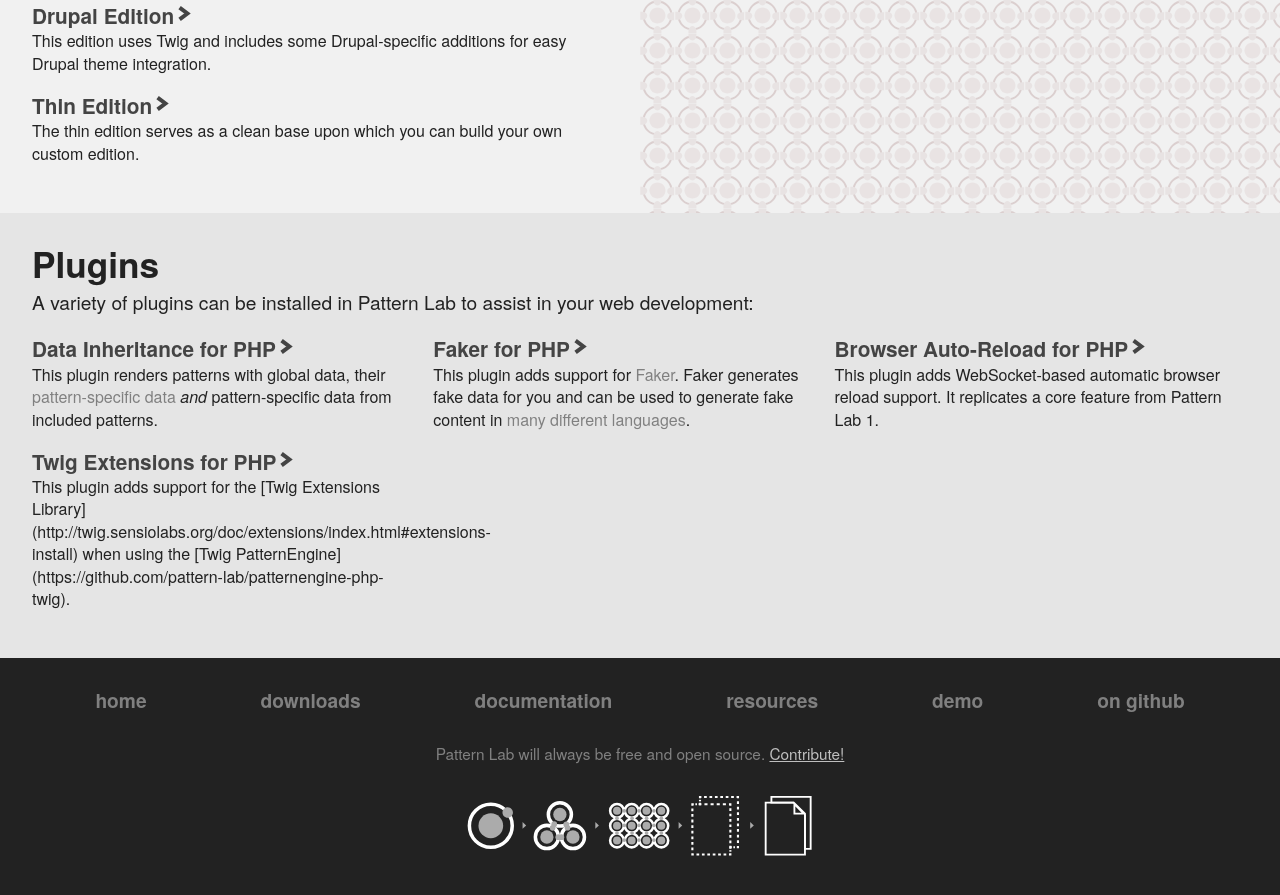
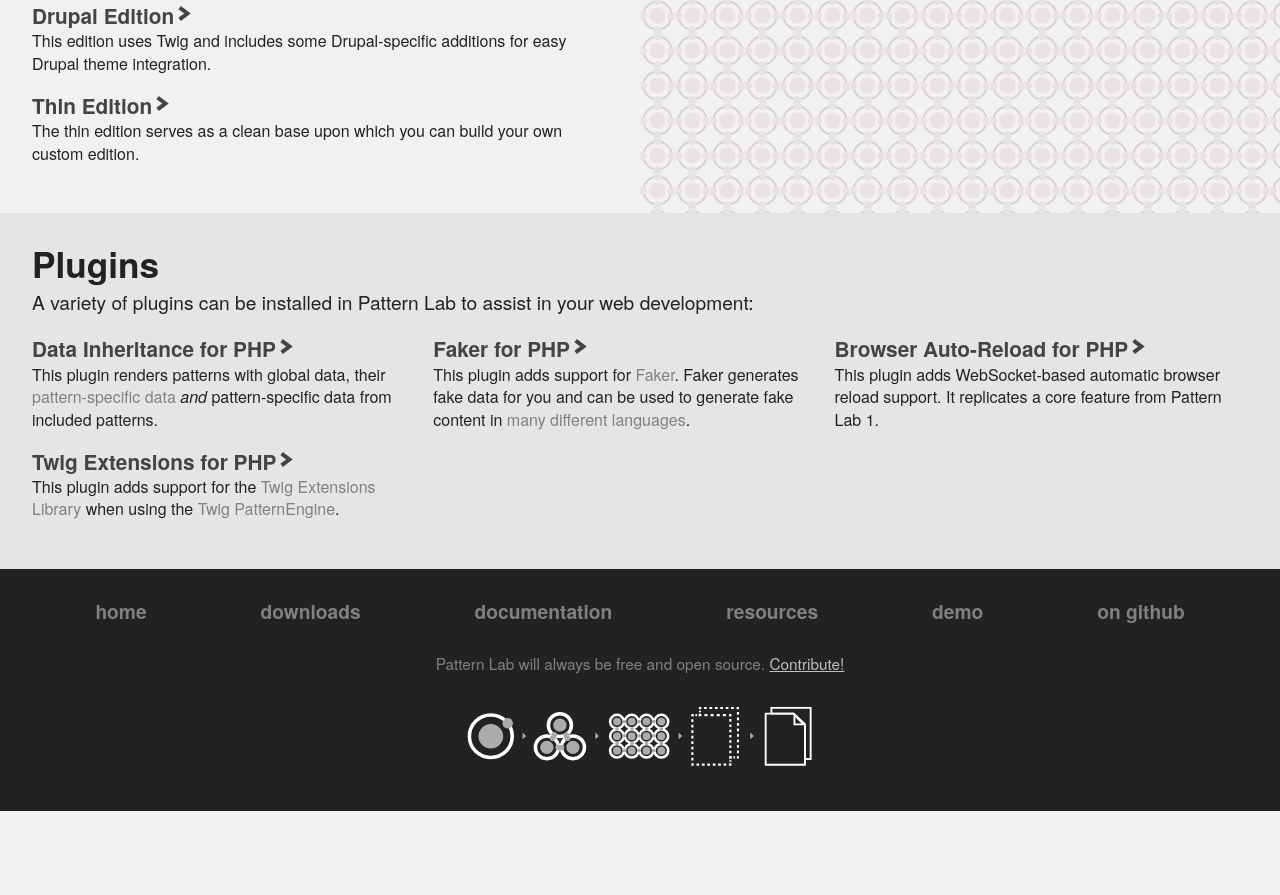
Before and after one commit to pattern-lab/website, a Jekyll site: the page built from download.html, in a window 1280 px wide and 900 px high, scrolled down 717 px. Shown: the top 895 px of the window. Built offline with Jekyll 4.4.1, drawn with Linux system fonts in a browser that asks for light colours; comment, search, counter and statistics services are not loaded; after the commit the page ends 1528 px from its top, so only the background shows below that.

Commit message:
using vanilla HTML because i forgot what i did literally five minutes before

```diff
--- a/download.html
+++ b/download.html
@@ -57,7 +57,7 @@
 				</li>
 				<li class="link-desc-list__item">
 					<a class="link-desc-list__link" href="https://github.com/pattern-lab/plugin-php-twig-extensions">Twig Extensions for PHP</a>
-					<p class="link-desc-list__desc">This plugin adds support for the [Twig Extensions Library](http://twig.sensiolabs.org/doc/extensions/index.html#extensions-install) when using the [Twig PatternEngine](https://github.com/pattern-lab/patternengine-php-twig).</p>
+					<p class="link-desc-list__desc">This plugin adds support for the <a href="http://twig.sensiolabs.org/doc/extensions/index.html#extensions-install">Twig Extensions Library</a> when using the <a href="https://github.com/pattern-lab/patternengine-php-twig">Twig PatternEngine</a>.</p>
 				</li>
 
 				<!--
```
